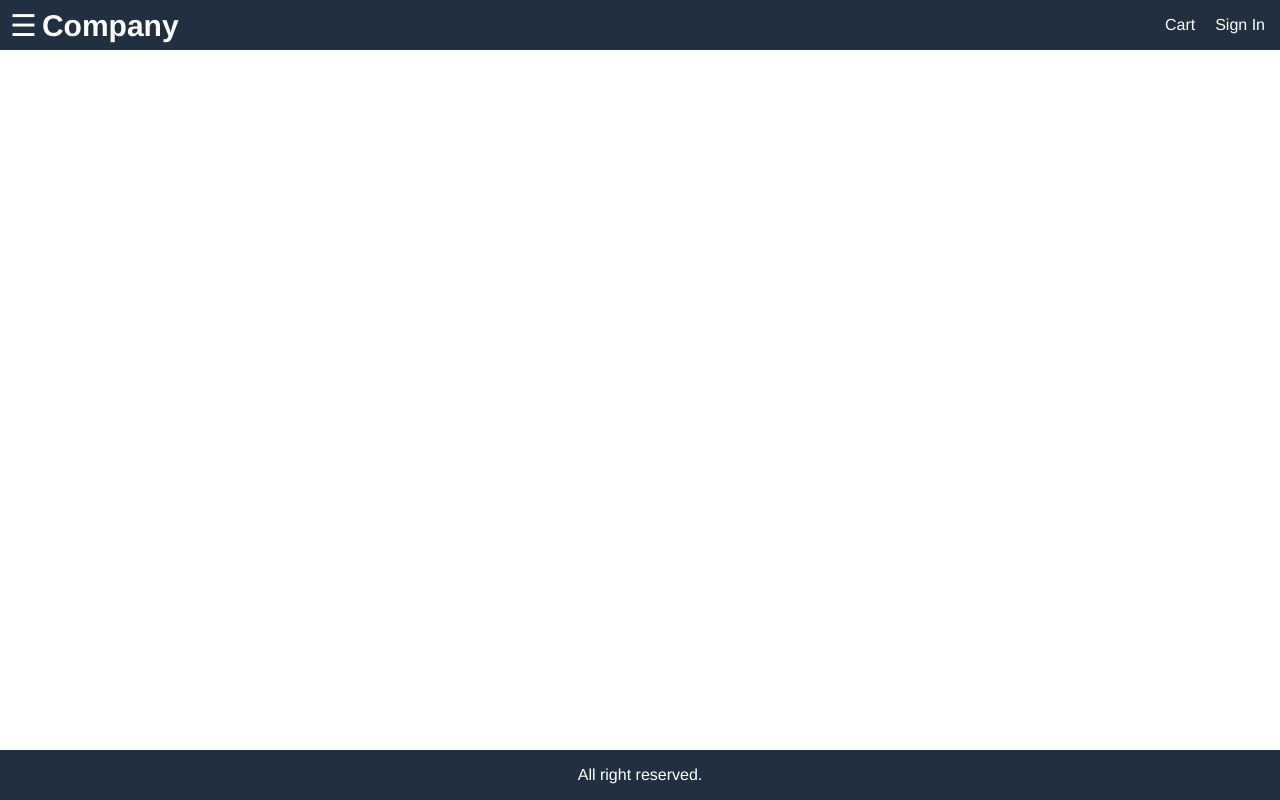
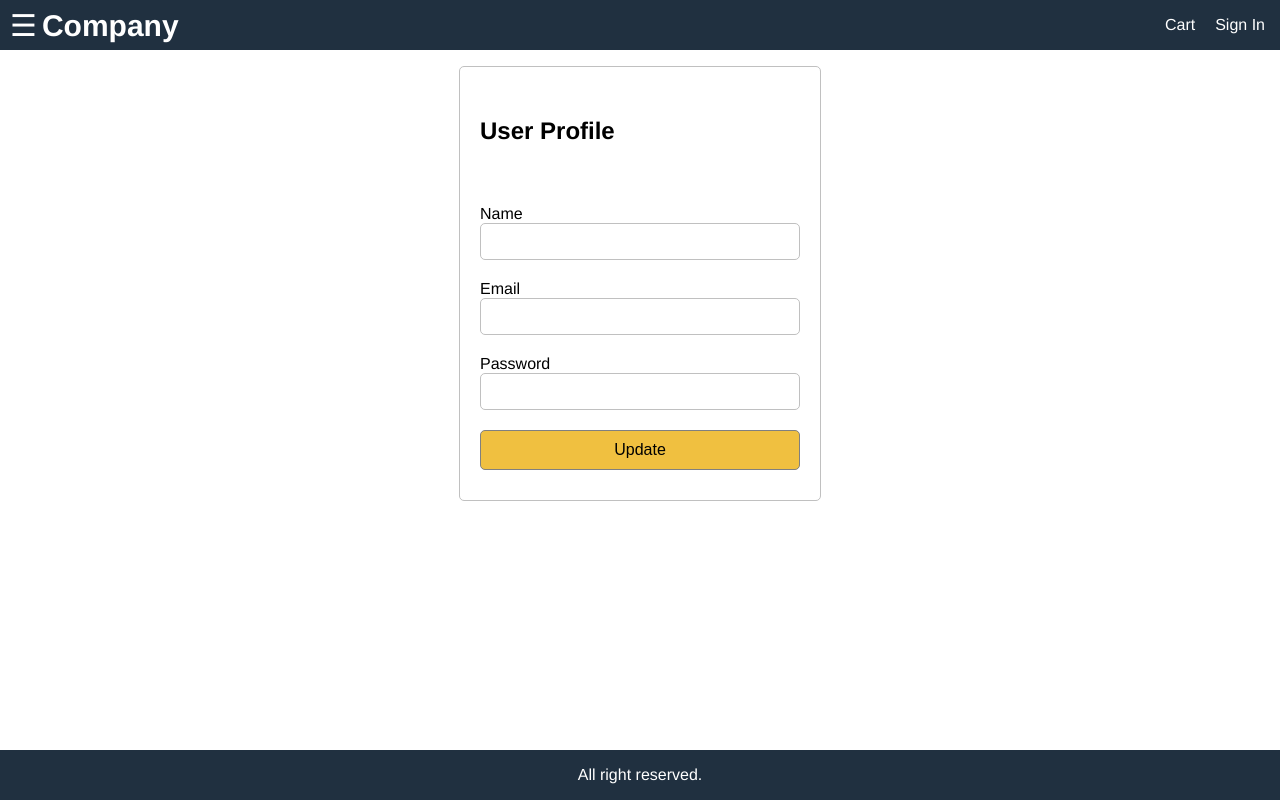
Before and after one commit to andy-thedev/Streetwear-Retailer-Website, a React (Create React App) app in the folder frontend/: page /profile in a window 1280 px wide. Built offline with nearby package versions, Linux system fonts and the light colour scheme.

Commit message:
Added profile screen, where users may update their own information, such as their name, email, and password.

```diff
--- a/frontend/src/App.js
+++ b/frontend/src/App.js
@@ -11,6 +11,7 @@ import UsersScreen from './screens/UsersScreen';
 import { useDispatch, useSelector } from 'react-redux';
 import {logout} from './actions/userActions';
 import HeaderComponent from './HeaderComponent';
+import ProfileScreen from './screens/ProfileScreen';
 
 
 function App() {
@@ -57,6 +58,7 @@ function App() {
             <Route path="/" exact={true} component={HomeScreen} />
             <Route path="/createadmin" component = {RegisterScreen}/>
             <Route path="/users" component={UsersScreen} />
+            <Route path="/profile" component={ProfileScreen} userInfo = {userInfo} />
           </div>
         </main>
         <footer className="footer">
--- a/frontend/src/HeaderComponent.js
+++ b/frontend/src/HeaderComponent.js
@@ -1,4 +1,4 @@
-import React from 'react';
+import React, { useEffect } from 'react';
 import { useDispatch } from 'react-redux';
 import { Link} from 'react-router-dom';
 import {logout} from './actions/userActions';
@@ -13,13 +13,14 @@ function HeaderComponent(props) {
         window.location = '/';
     }
 
+
     return <header className="header">
         <div className="brand">
             <button onClick={openMenu}>&#9776;</button>
             <Link to="/">Company</Link>
         </div>
         <div className="header-links">
-            <a href="/cart/cart.html">Cart</a>
+            <Link to="/cart">Cart</Link>
             {
                 props.userInfo ? props.userInfo.isAdmin ? <Link to="/users">Users</Link> :
                     '' : ''
--- a/frontend/src/actions/userActions.js
+++ b/frontend/src/actions/userActions.js
@@ -55,6 +55,9 @@ const updateUser  = (user) => async (dispatch, getState) => {
             },
         });
         dispatch({type: USER_UPDATE_SUCCESS, payload: data});
+        if (userInfo._id === user._id) {
+            Cookie.set('userInfo', JSON.stringify(data));
+        }
     } catch (error) {
         dispatch({type: USER_UPDATE_FAIL, payload: error.message});
     }
--- a/frontend/src/index.css
+++ b/frontend/src/index.css
@@ -370,3 +370,18 @@ th {
 tbody>tr:nth-child(odd) {
   background-color: #f0f0f0;
 }
+
+/* Profile */
+
+.profile {
+  display: flex;
+  flex-wrap: wrap;
+}
+
+.profile-info {
+  flex: 1 1 30rem;
+}
+
+.profile-orders {
+  flex: 3 1 60rem;
+}
--- a/frontend/src/reducers/userReducers.js
+++ b/frontend/src/reducers/userReducers.js
@@ -60,12 +60,12 @@ function userDeleteReducer(state = { users: {} }, action) {
     }
 }
 
-function userUpdateReducer(state = { users: {} }, action) {
+function userUpdateReducer(state = { user: {} }, action) {
     switch (action.type) {
         case USER_UPDATE_REQUEST:
             return { loading: true };
         case USER_UPDATE_SUCCESS:
-            return { loading: false, users: action.payload, success: true };
+            return { loading: false, user: action.payload, success: true };
         case USER_UPDATE_FAIL:
             return { loading: false, error: action.payload };
         default:
--- /dev/null
+++ b/frontend/src/screens/ProfileScreen.js
@@ -0,0 +1,72 @@
+import React, { useState, useEffect } from 'react';
+import { updateUser, signin } from '../actions/userActions';
+import { useDispatch, useSelector } from 'react-redux';
+
+function ProfileScreen(props) {
+  const [name, setName] = useState('');
+  const [password, setPassword] = useState('');
+  const [email, setEmail] = useState('');
+  const dispatch = useDispatch();
+
+  const userSignin = useSelector(state => state.userSignin);
+  const { userInfo } = userSignin;
+
+  const userUpdate = useSelector(state => state.userUpdate);
+  const { loading, success, error } = userUpdate;
+
+  const submitHandler = (e) => {
+    e.preventDefault();
+    dispatch(updateUser({ _id: userInfo._id, email, name, password }));
+  }
+
+  useEffect(() => {
+    if (userInfo) {
+      setEmail(userInfo.email);
+      setName(userInfo.name);
+      setPassword(userInfo.password);
+    }
+    return () => {
+        //
+    };
+  }, [userInfo])
+
+  return <div className="profile">
+    <div className="profile-info">
+      <div className="form">
+        <form onSubmit={submitHandler} >
+          <ul className="form-container">
+            <li>
+              <h2>User Profile</h2>
+            </li>
+            <li>
+              {loading && <div>Loading...</div>}
+              {error && <div>{error}</div>}
+              {success && <div>Profile Saved Successfully.</div>}
+            </li>
+            <li>
+              <label htmlFor="name">Name</label>
+              <input value={name} type="name" name="name" id="name" onChange={(e) => setName(e.target.value)}>
+              </input>
+            </li>
+            <li>
+              <label htmlFor="email">Email</label>
+              <input value={email} type="email" name="email" id="email" onChange={(e) => setEmail(e.target.value)}>
+              </input>
+            </li>
+            <li>
+              <label htmlFor="password">Password</label>
+              <input value={password || ''} type="password" name="password" id="password" onChange={(e) => setPassword(e.target.value)}>
+              </input>
+            </li>
+            <li>
+              <button type="submit" className="button primary">Update</button>
+            </li>
+
+          </ul>
+        </form>
+      </div>
+    </div>
+  </div>
+}
+
+export default ProfileScreen;
```
Also changed, not shown: 1 other file (tests, documents, lock files or other folders).
